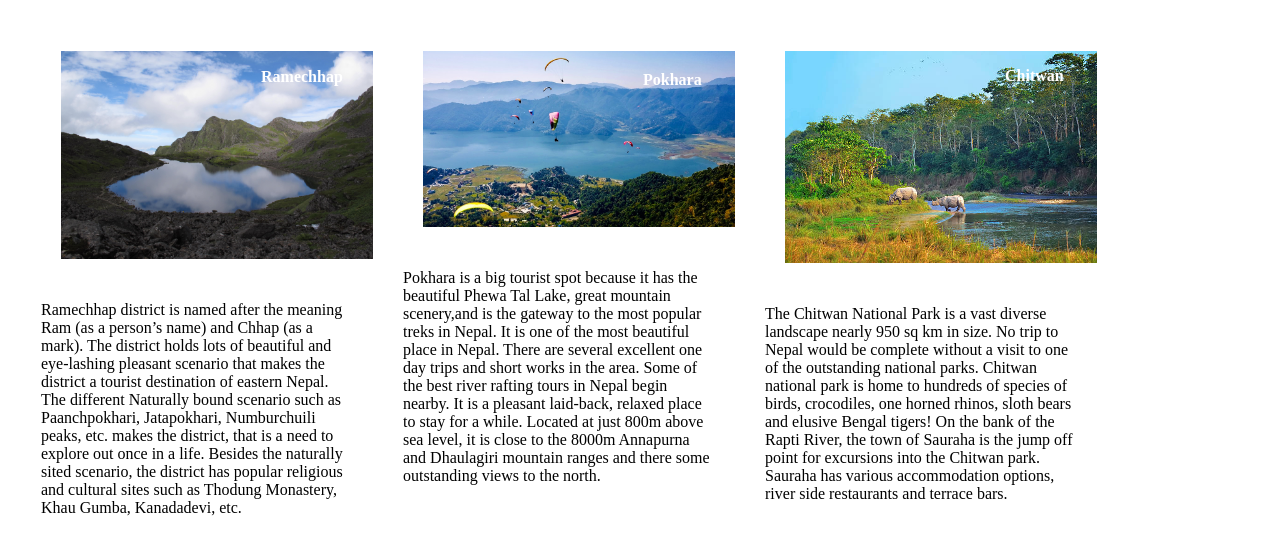
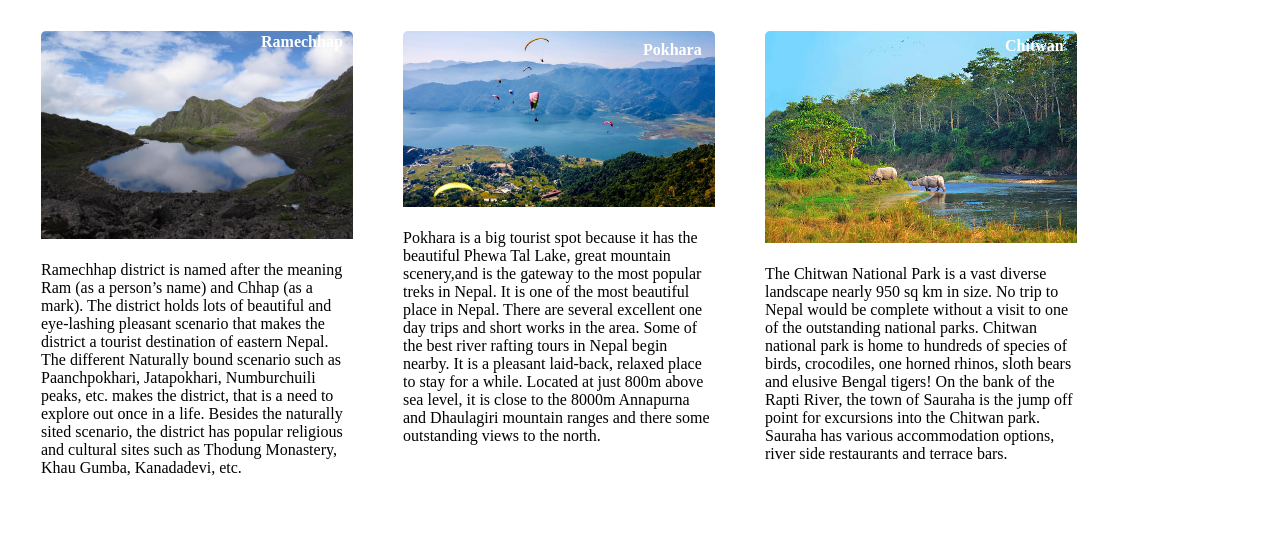
Before and after one commit to RameshThapaMagar/wb-float, a plain HTML site: page index.html in a window 1280 px wide. Shown: the part 43-596 px from the top of the page. Drawn offline with Linux system fonts and the light colour scheme.

Commit message:
index file edited

```diff
--- a/index.html
+++ b/index.html
@@ -24,7 +24,6 @@
         border-radius: 5px 5px 0 0;
         width: 100%;
         height: 100%;
-        padding: 20px;
 
     }
     img:hover{
@@ -40,19 +39,19 @@
 
     .first{
         position: relative;
-        bottom: 215px;
+        bottom: 210px;
         left: 220px;
         color: white;
     }
     .second{
         position: relative;
-        bottom: 180px;
+        bottom: 170px;
         left: 240px;
         color: white;
     }
     .third{
         position: relative;
-        bottom: 220px;
+        bottom: 210px;
         left: 240px;
         color: white;
     }
```
